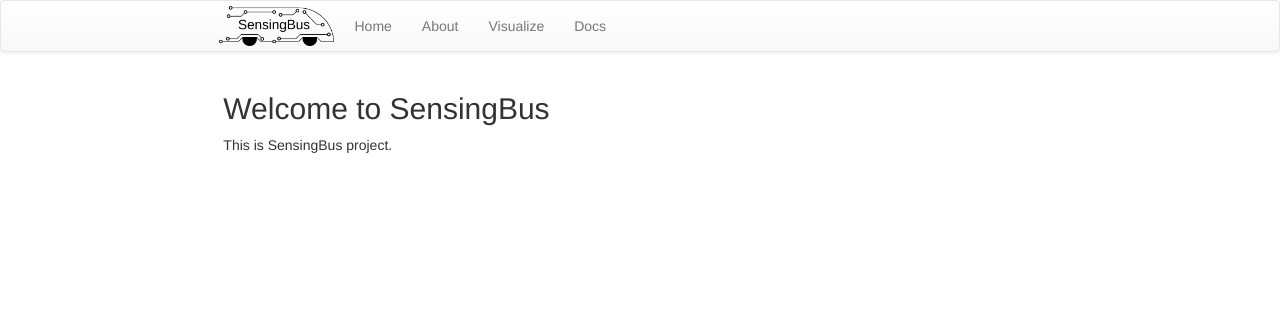
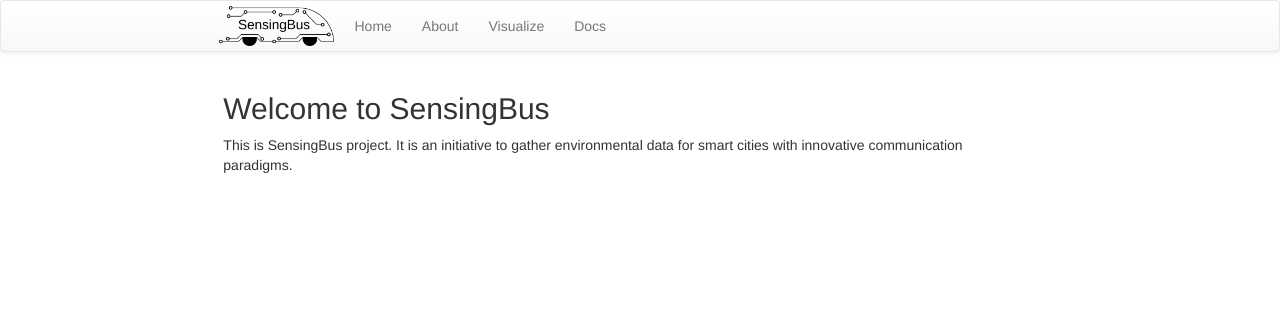
Before and after one commit to GTA-UFRJ/sensingbus, a Django app: page / in a window 1280 px wide. Shown: the top 312 px of the page. Run offline with Django 3.2, Linux system fonts and the light colour scheme; some libraries are stand-ins or nearby versions.

Commit message:
Update index.html

```diff
--- a/publishing/sensing_bus/publisher/templates/publisher/index.html
+++ b/publishing/sensing_bus/publisher/templates/publisher/index.html
@@ -6,6 +6,6 @@
 
 <div class="col-md-8" id="welcome-pane">
   <h2>Welcome to SensingBus</h2>
-  <p>This is SensingBus project.</p>
+  <p>This is SensingBus project. It is an initiative to gather environmental data for smart cities with innovative communication paradigms.</p>
 </div>
 {% endblock %}
```
